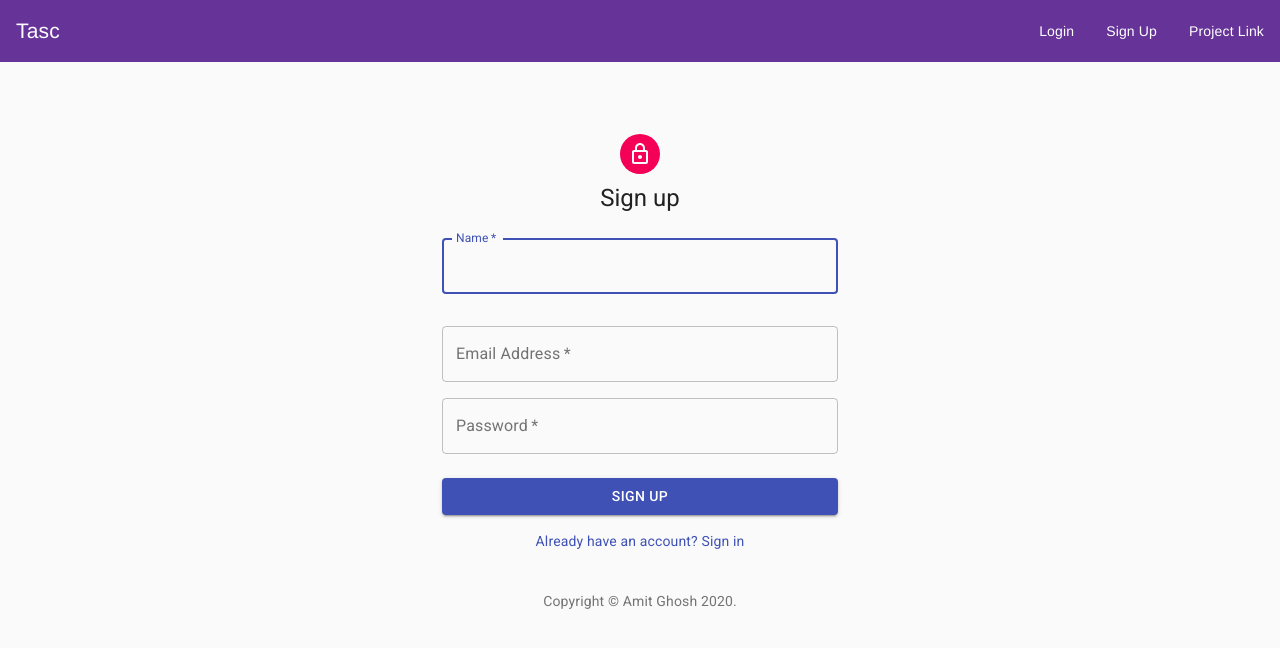
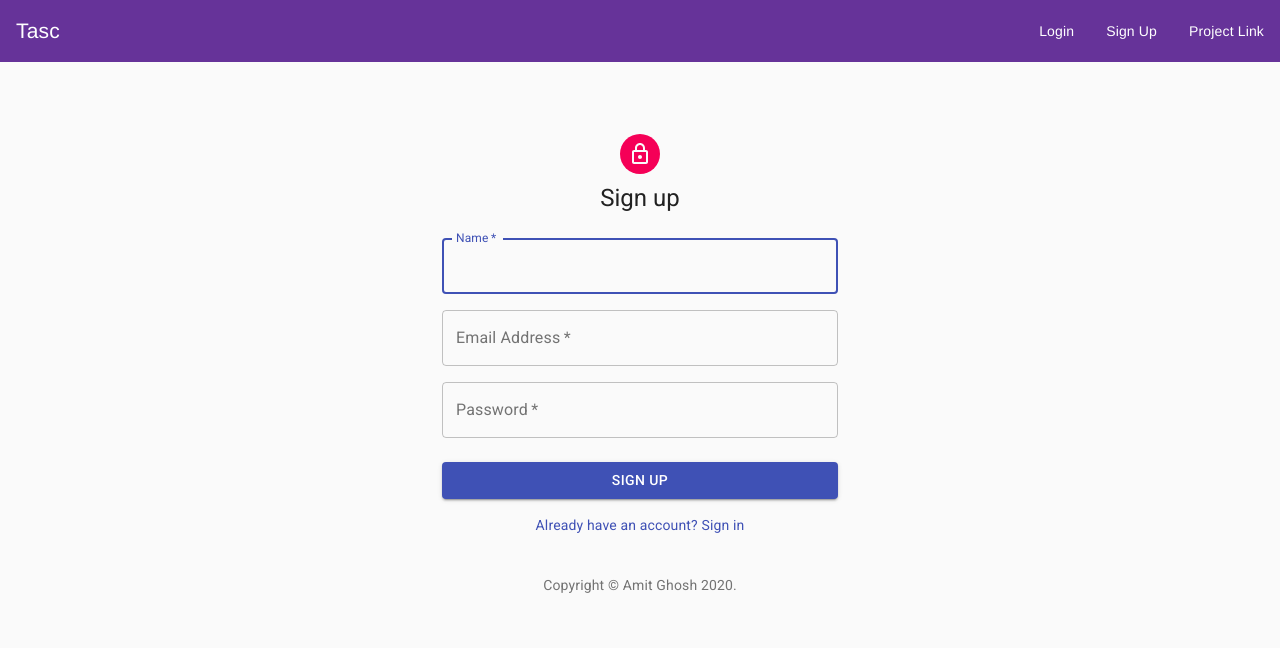
Before and after one commit to maverickamit/tasc, a React (Create React App) app: page /signup in a window 1280 px wide. Shown: the top 648 px of the page. Built offline with nearby package versions, Linux system fonts and the light colour scheme.

Commit message:
design: fixed padding on registration form

```diff
--- a/src/components/registration/registration.jsx
+++ b/src/components/registration/registration.jsx
@@ -82,8 +82,6 @@ export default function SignUp() {
                 })}
                 autoFocus
               />
-            </Grid>
-            <Grid item xs={12}>
               {errors.firstName && (
                 <Alert color="warning">Please enter your name </Alert>
               )}
```
